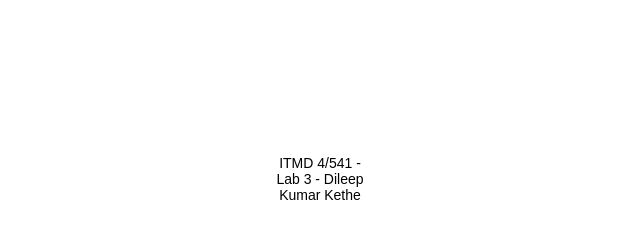
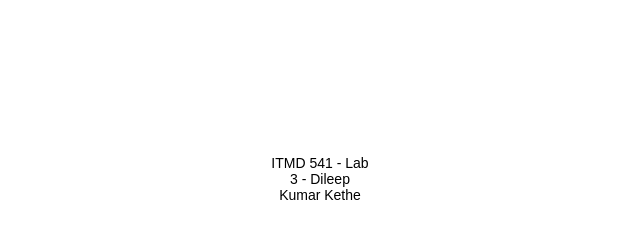
Before and after one commit to dileepkumarkethe/LAB3, a plain HTML site: page index.html in a window 1280 px wide. Shown: the top 228 px of the page, 320-960 px from the left. Drawn offline with Linux system fonts and the light colour scheme.

Commit message:
Update index.html

```diff
--- a/index.html
+++ b/index.html
@@ -9,7 +9,7 @@
 <body>
     <center>
         <form id="tip-form">
-                <label for="name ">ITMD 4/541 - Lab 3 - Dileep Kumar Kethe </label><br><br>
+                <label for="name ">ITMD 541 - Lab 3 - Dileep Kumar Kethe </label><br><br>
                 <label for="tip calculator" id="tip-calculator-label">TIP CALCULATOR</label><br>
                 <br>
                 <label for="bill-total" class="label-inline">Bill Total ($): </label>
```
